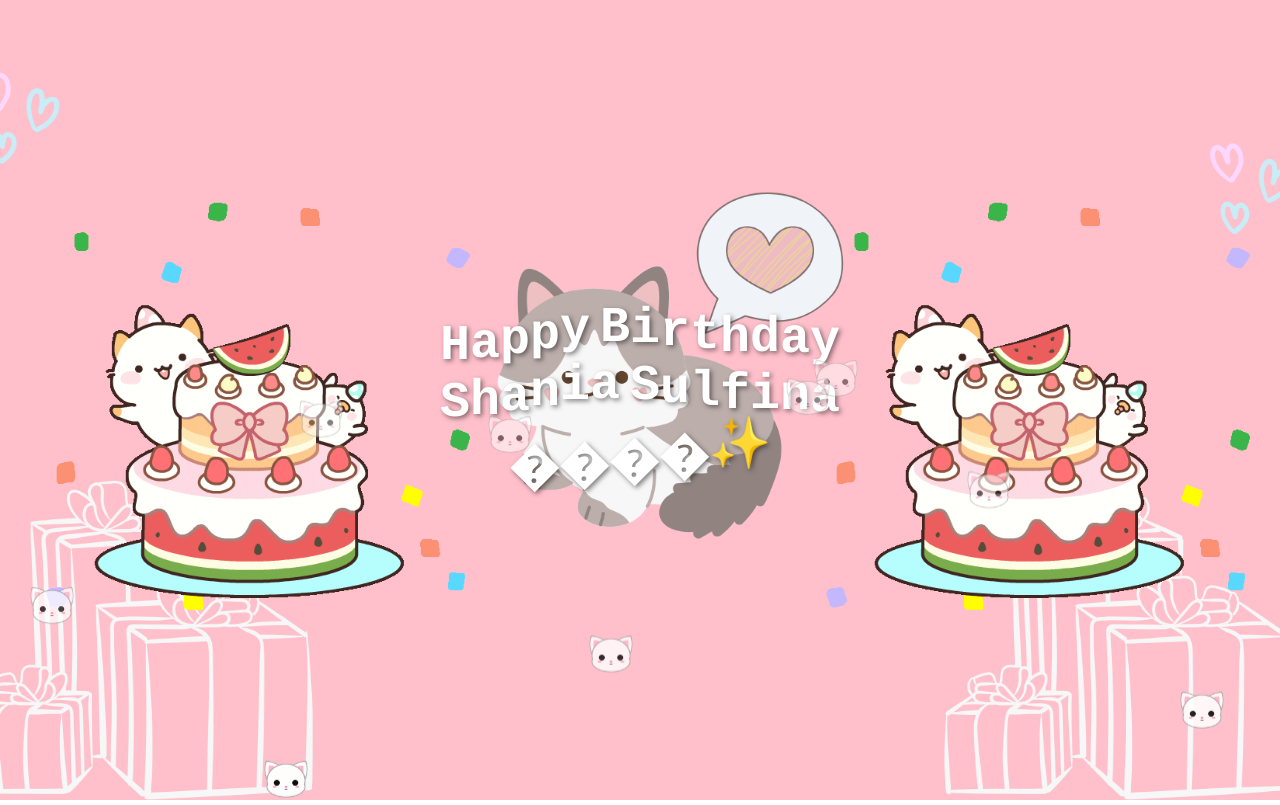
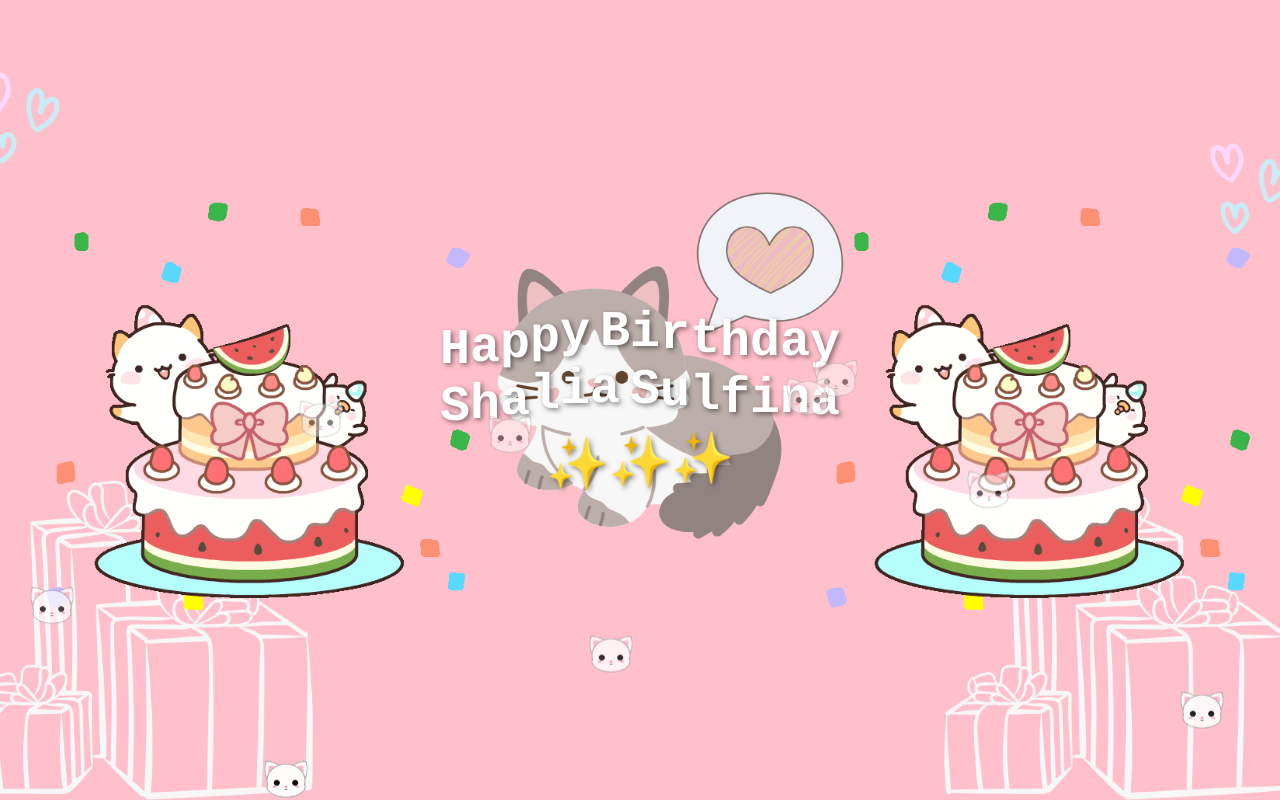
Before and after one commit to dony197/czc, a plain HTML site: page index.html in a window 1280 px wide. Both pictures are taken after a click on the button "Tekan". Drawn offline with Linux system fonts and the light colour scheme.

Commit message:
first commit

```diff
--- a/index.html
+++ b/index.html
@@ -129,8 +129,8 @@
             // Add messages with bounce effect
             const messages = [
                 'Happy Birthday',
-                'Shania Sulfina',
-                '🎉🎂✨'
+                'Shalia Sulfina',
+                '✨✨✨'
             ];
 
             messages.forEach((message, index) => {
```
Also changed, not shown: 1 other file.
